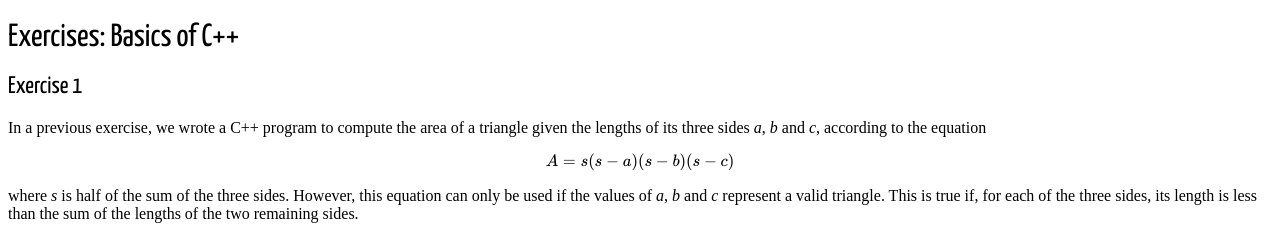
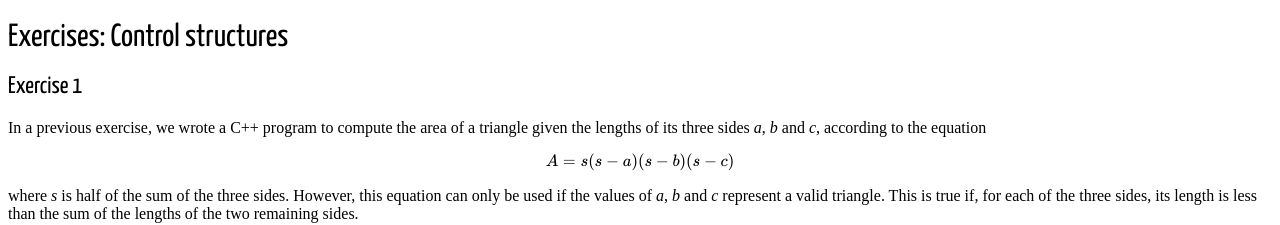
Before and after one commit to KCL-BMEIS/OOP, a Jekyll site: the page built from exercises/control_structures.md, in a window 1280 px wide. Shown: the top 225 px of the page. Built offline with Jekyll 4.4.1, drawn with Linux system fonts in a browser that asks for light colours; some web fonts are replaced; our own code applies the rules of GitHub Pages for plain Markdown files.

Commit message:
Update control_structures.md

```diff
--- a/exercises/control_structures.md
+++ b/exercises/control_structures.md
@@ -1,9 +1,9 @@
 ---
 layout: default
-title: Exercises: "Basics of C++"
+title: Exercises: "Control structures"
 ---
 
-# Exercises: Basics of C++
+# Exercises: Control structures
 
 ## Exercise 1
 
```
